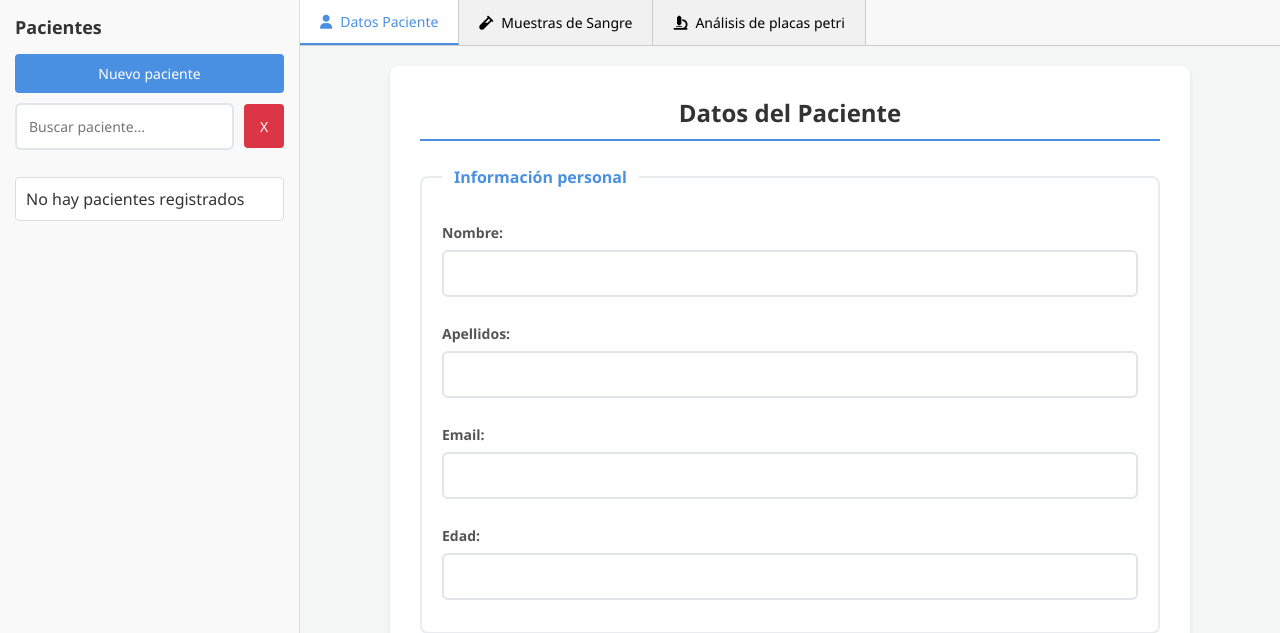
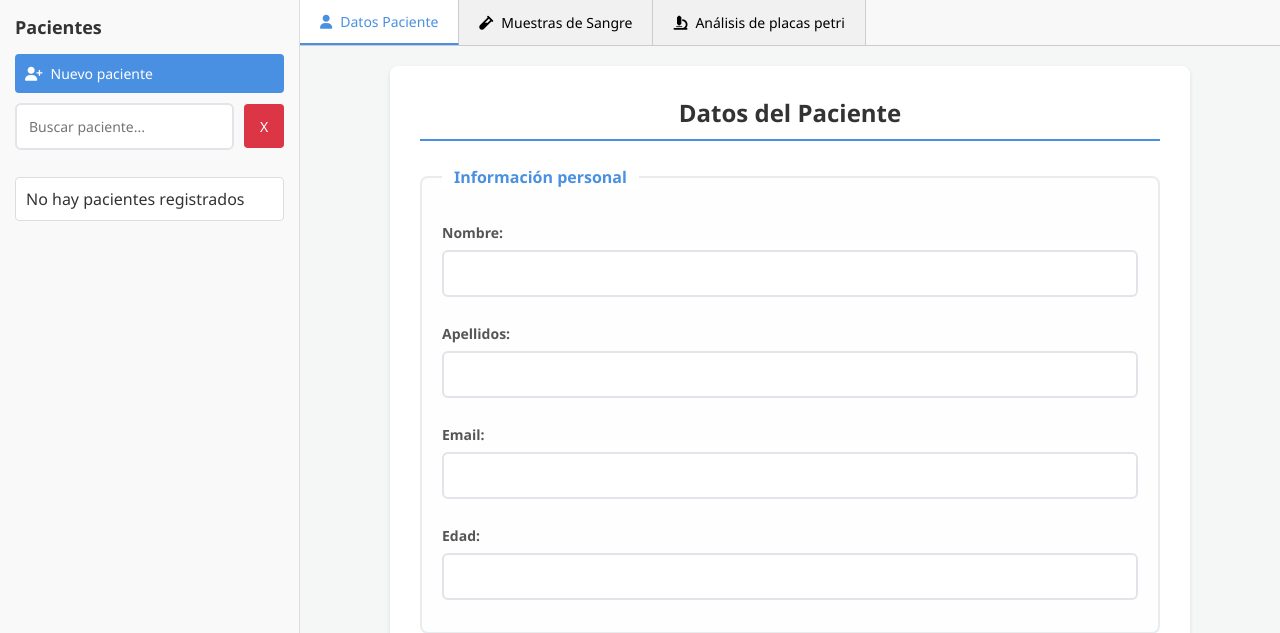
Before and after one commit to mdagraza/Clinicbot, a Django app: template web/templates/pacientes.html in a window 1280 px wide. Shown: the top 633 px of the page. Run offline with Django 5.2, Linux system fonts and the light colour scheme; the template is opened without the code that fills it, so the values that code supplies are empty; parts of the project's set-up code (start-up, migrations or seed data) failed here and were passed over.

Commit message:
feat: Enhance button styling and accessibility in forms and patient section

```diff
--- a/static/formulario/styles-form.css
+++ b/static/formulario/styles-form.css
@@ -32,6 +32,12 @@ body {
   margin-bottom: 15px;
   color: #333;
   font-size: 18px;
+}
+
+.icon-button{
+  display: flex; /*Alinear icono con el texto*/
+  align-items: center;
+  gap: 8px;
 }
 
 .sidebar button {
@@ -75,6 +81,8 @@ body {
   flex-direction: column;
   overflow: hidden;
 }
+
+
 
 .tabs {
   display: flex;
--- a/web/templates/home.html
+++ b/web/templates/home.html
@@ -31,10 +31,10 @@
                 {% if error %}
                 <p id="Men_error" style="color: red;">{{ error }}</p>
                 {% endif %}
-                <input type="text" name="username" placeholder="Usuario" autofocus required>
+                <input type="text" name="username" placeholder="Usuario" autofocus required tabindex="1">
 
                 <div class="password-input-wrapper">
-                    <input type="password" name="password" placeholder="Contraseña" required>
+                    <input type="password" name="password" placeholder="Contraseña" required  tabindex="2">
                     <button type="button" class="toggle-password" aria-label="Mostrar contraseña">
                         <!-- Icono de ojo cerrado (visible por defecto) -->
                         <svg class="icon-eye" xmlns="http://www.w3.org/2000/svg" fill="none" viewBox="0 0 24 24" stroke-width="1.5" stroke="currentColor"><g fill="none" fill-rule="evenodd" stroke="currentColor" stroke-linecap="round" stroke-linejoin="round" transform="translate(2 10)"><path d="m0 .5c2.53705308 3.66666667 5.37038642 5.5 8.5 5.5 3.1296136 0 5.9629469-1.83333333 8.5-5.5"/><path d="m2.5 3.423-2 2.077"/><path d="m14.5 3.423 2 2.077"/><path d="m10.5 6 1 2.5"/><path d="m6.5 6-1 2.5"/></g></svg>
@@ -43,7 +43,7 @@
                     </button>
                 </div>
 
-                <button type="submit">Entrar</button>
+                <button type="submit" tabindex="3">Entrar</button>
             </form>
         </div>
 
--- a/web/templates/pacientes.html
+++ b/web/templates/pacientes.html
@@ -14,7 +14,7 @@
 <div class="main-container">
     <div class="sidebar" id="sidebar">
         <h2>Pacientes</h2>
-        <button onclick="nuevoUser()">Nuevo paciente</button>
+        <button class="icon-button" onclick="nuevoUser()"><i class="fa-solid fa-user-plus"></i>Nuevo paciente</button>
         <div class="busquedaPaciente">
             <input type="search" id="buscarPaciente" placeholder="Buscar paciente..." onkeyup="filtrarPaciente()">
             <button type="button" id="limpiarBuscar" onclick="borrarBuscador()">X</button>
```
